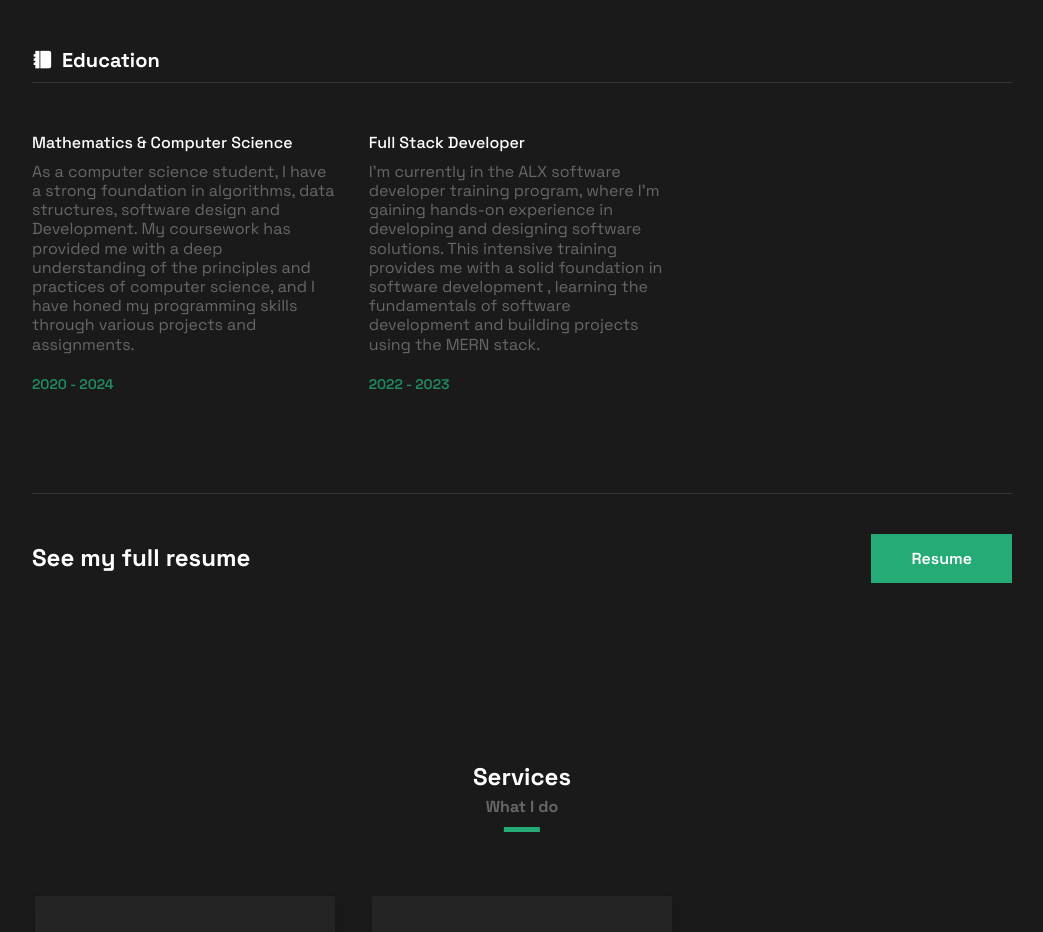
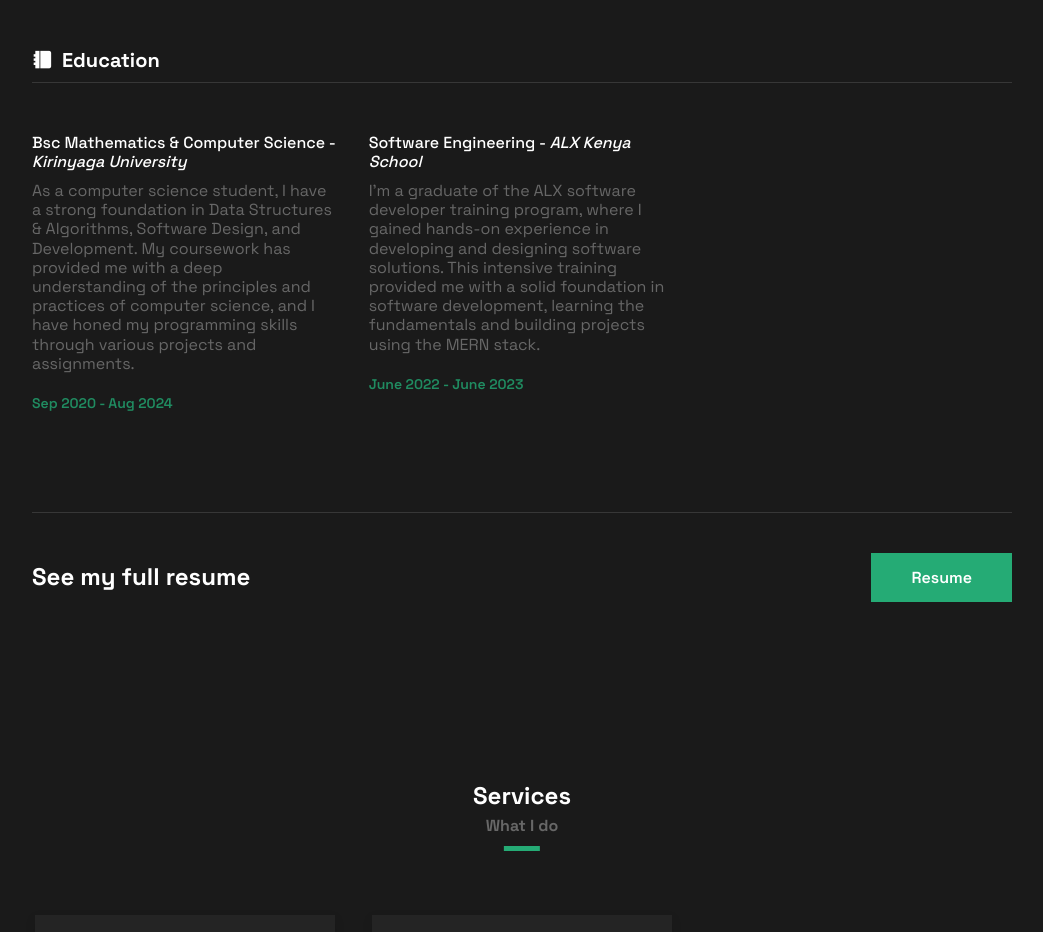
Before and after one commit to MuneneCalvin/Responsive-portfolio-website, a plain HTML site: page index.html in a window 1280 px wide. Shown: the part 2466-3398 px from the top of the page, without its empty margins (118-1161 px from the left). Drawn offline with nearby package versions, Linux system fonts and the light colour scheme.

Commit message:
Update education section in index.html with improved descriptions and date formatting

```diff
--- a/index.html
+++ b/index.html
@@ -227,32 +227,23 @@
                         Education
                     </h3>
                     <div class="d-grid qualification__content">
-                        <!-- Education 1-->
                         <div class="qualification__item">
-                            <h3 class="qualification__title">Mathematics & Computer Science</h3>
-                            <p class="qualification__description">As a computer science student, I have a strong foundation in algorithms, data structures, software design and Development.
+                            <h3 class="qualification__title"> Bsc Mathematics & Computer Science - <i>Kirinyaga University</i></h3>
+                            <p class="qualification__description">
+                                As a computer science student, I have a strong foundation in Data Structures & Algorithms, Software Design, and Development.
                                 My coursework has provided me with a deep understanding of the principles and practices of computer science,
                                 and I have honed my programming skills through various projects and assignments.
                             </p>
-                            <span class="qualification__date">2020 - 2024</span>
+                            <span class="qualification__date">Sep 2020 - Aug 2024</span>
                         </div>
-                        <!-- Education 2-->
                         <div class="qualification__item">
-                            <h3 class="qualification__title">Full Stack Developer</h3>
-                            <p class="qualification__description">I'm currently in the ALX software developer training program,
-                                where I'm gaining hands-on experience in developing and designing software solutions.
-                                This intensive training provides me with a solid foundation in software development , learning the fundamentals of software development and building projects using the MERN stack.
+                            <h3 class="qualification__title">Software Engineering - <i>ALX Kenya School</i></h3>
+                            <p class="qualification__description">
+                                I'm a graduate of the ALX software developer training program, where I gained hands-on experience in developing and designing software solutions.
+                                This intensive training provided me with a solid foundation in software development, learning the fundamentals and building projects using the MERN stack.
                             </p>
-                            <span class="qualification__date">2022 - 2023</span>
+                            <span class="qualification__date">June 2022 - June 2023</span>
                         </div>
-                        <!-- Education 3-->
-                        <!-- <div class="qualification__item">
-                            <h3 class="qualification__title">Software Engineer</h3>
-                            <p class="qualification__description">Lorem ipsum dolor sit amet consectetur.
-                                Facilisi vitae bibendum praesent sodales
-                                urna vel molestie neque augue.</p>
-                            <span class="qualification__date">2010 - 2014</span>
-                        </div> -->
                     </div>
                 </div>
                 <div class="qualification__footer">
```
